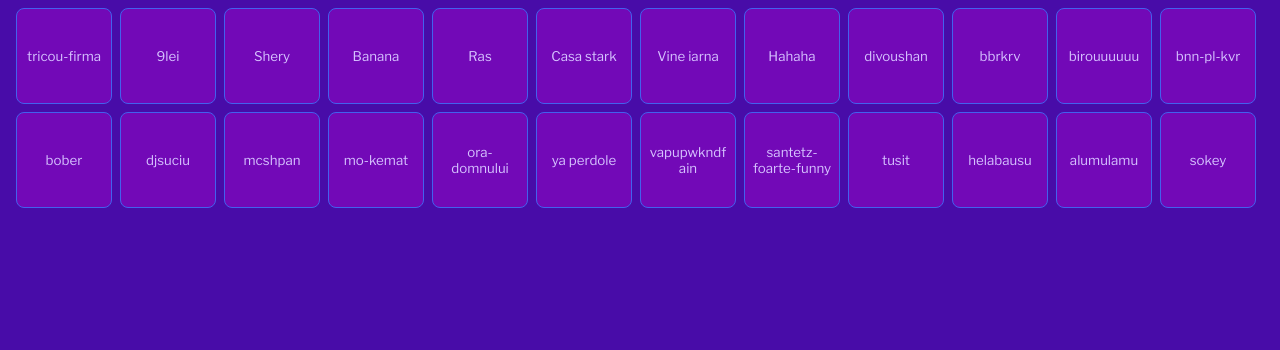
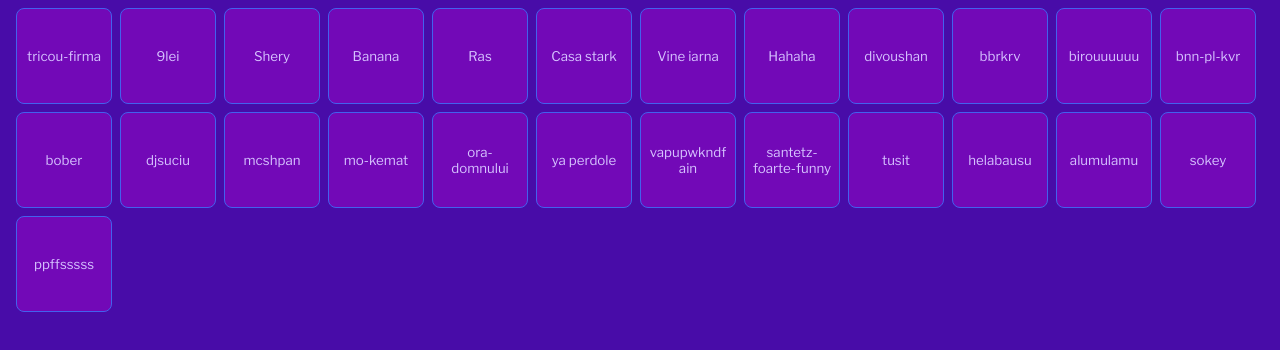
Before and after one commit to cbordei/soundboard-pubg, a website: page index.html in a window 1280 px wide. Drawn offline with nearby package versions, Linux system fonts and the light colour scheme.

Commit message:
added new sound

```diff
--- a/index.html
+++ b/index.html
@@ -31,6 +31,7 @@
     <audio id="alumulamu" src="sounds/alumulamu.m4a"></audio>
     <audio id="helabausu" src="sounds/helabausu.m4a"></audio>
     <audio id="sokey" src="sounds/sokey.m4a"></audio>
+    <audio id="ppffsssss" src="sounds/ppffsssss.m4a"></audio>
     <div class="container">
       <div class="center">
         <div id="buttons"></div>
@@ -61,7 +62,8 @@
         'tusit',
         'helabausu',
         'alumulamu',
-        'sokey'
+        'sokey',
+        'ppffsssss'
       ]
       sounds.forEach(sound => {
         const btn = document.createElement('button')
```
Also changed, not shown: 1 other file.
